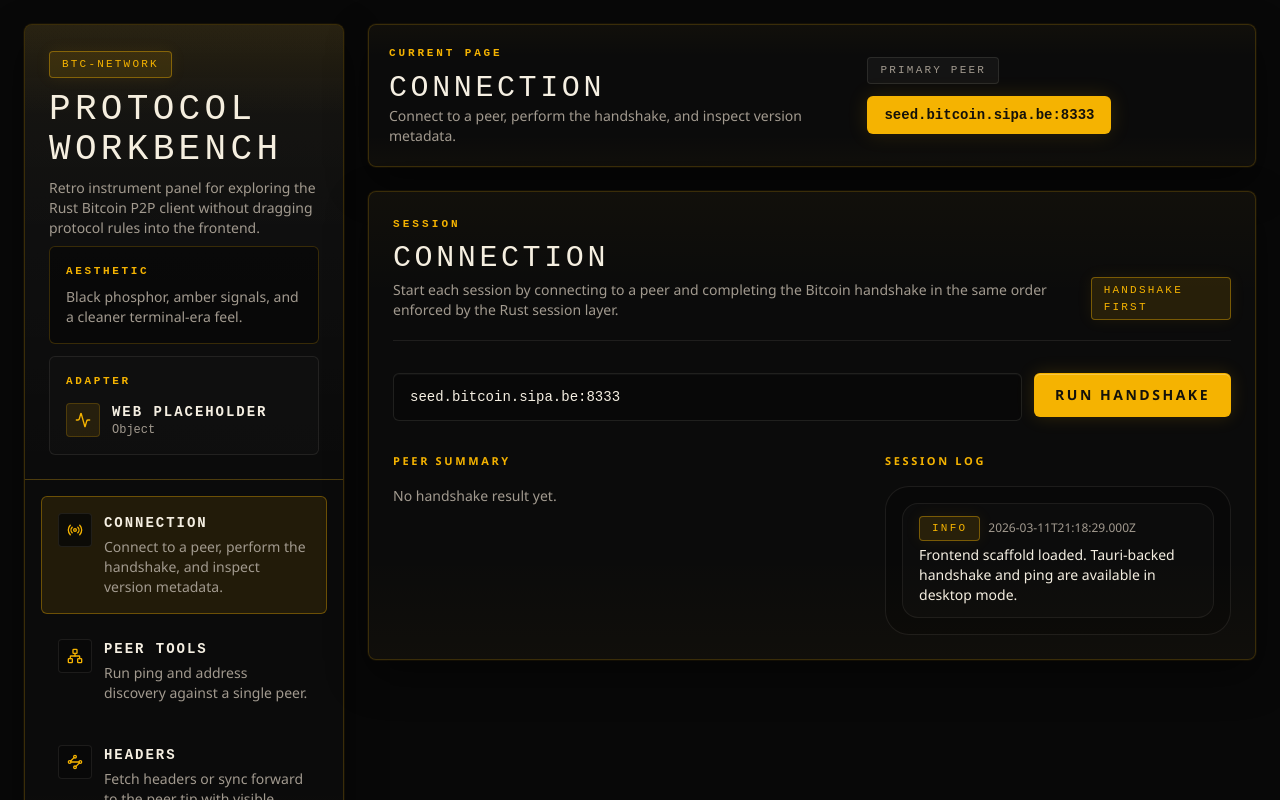
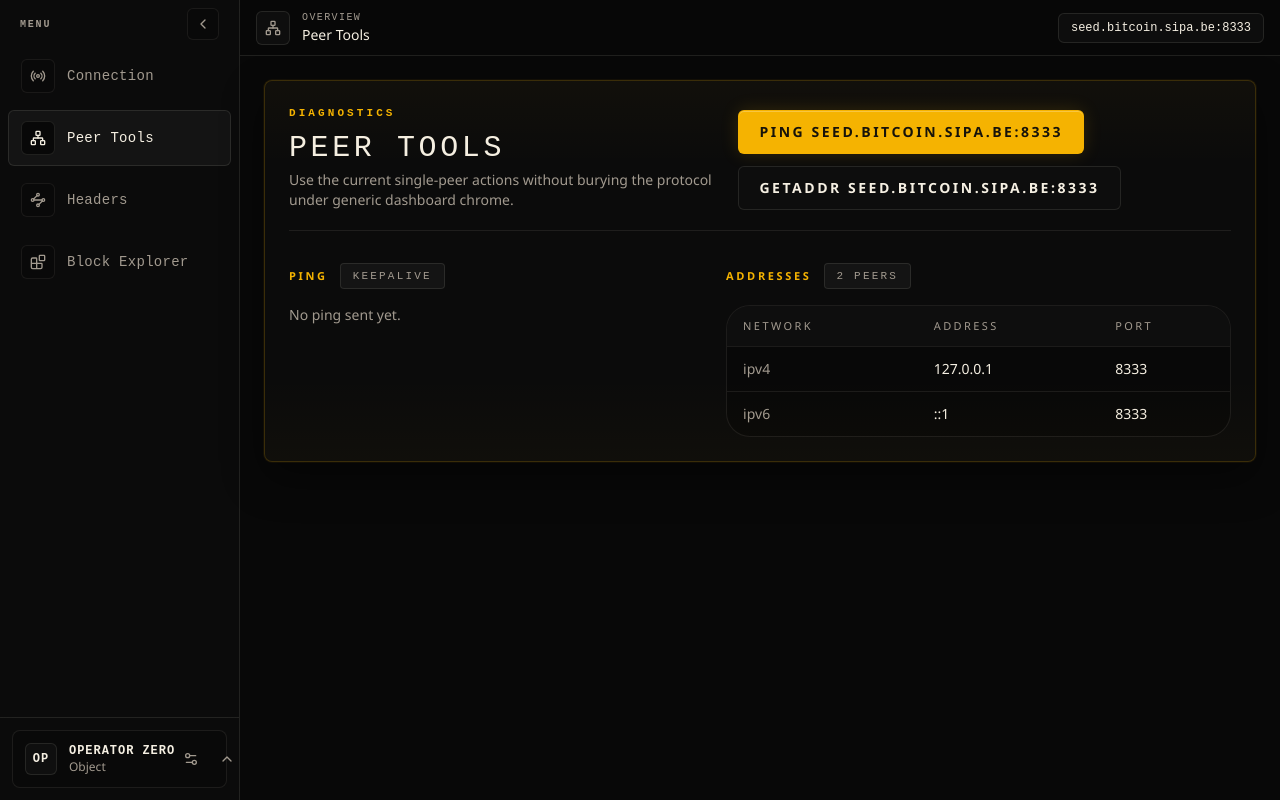
Before and after one commit to iamseki/btc-network, a React (Vite) app in the folder apps/web/: page / in a window 1280 px wide. Shown: the top 800 px of the page. Built offline with nearby package versions, Linux system fonts and the light colour scheme.

Commit message:
feat: menu bar

```diff
--- a/apps/web/package.json
+++ b/apps/web/package.json
@@ -21,10 +21,12 @@
     "tailwindcss": "^4.2.1"
   },
   "devDependencies": {
+    "@testing-library/react": "^16.3.2",
     "@types/node": "^25.4.0",
     "@types/react": "^19.1.2",
     "@types/react-dom": "^19.1.2",
     "@vitejs/plugin-react": "^5.0.0",
+    "jsdom": "^28.1.0",
     "typescript": "^5.8.2",
     "vite": "^7.0.0",
     "vitest": "^3.1.1"
--- a/apps/web/src/App.tsx
+++ b/apps/web/src/App.tsx
@@ -1,10 +1,17 @@
-import { Activity, Blocks, Network, Radio, Waypoints } from "lucide-react";
+import { Blocks, Network, Radio, Waypoints } from "lucide-react";
 import { useState } from "react";
 
 import { appPages, type AppPageId } from "./app/page-registry";
 import { prependLogEvent } from "./app/log-events";
-import { Badge } from "./components/ui/badge";
-import { Card, CardContent, CardDescription, CardHeader, CardTitle } from "./components/ui/card";
+import {
+  Sidebar,
+  SidebarContent,
+  SidebarFooter,
+  SidebarGroup,
+  SidebarNavButton,
+  SidebarProfile,
+  SidebarTrigger,
+} from "./components/ui/sidebar";
 import { BlocksPage } from "./pages/blocks-page";
 import { ConnectionPage } from "./pages/connection-page";
 import { HeadersPage } from "./pages/headers-page";
@@ -17,7 +24,8 @@ const sampleBlockHash =
   "000000000019d6689c085ae165831e934ff763ae46a2a6c172b3f1b60a8ce26f";
 
 export function App() {
-  const [selectedPage, setSelectedPage] = useState<AppPageId>("connection");
+  const [selectedPage, setSelectedPage] = useState<AppPageId>("peer-tools");
+  const [sidebarCollapsed, setSidebarCollapsed] = useState(false);
   const [client] = useState(() => getAppClient());
   const [node, setNode] = useState(defaultNode);
   const pageIcons = {
@@ -77,6 +85,8 @@ export function App() {
   }));
 
   const page = appPages.find((entry) => entry.id === selectedPage)!;
+  const currentPageIcon = pageIcons[selectedPage];
+  const runtimeLabel = client.constructor.name || "web-client";
 
   function pushEvent(level: "info" | "warn" | "error", message: string) {
     setEvents((current) =>
@@ -123,108 +133,83 @@ export function App() {
 
   return (
     <div className="min-h-screen bg-background text-foreground">
-      <div className="mx-auto grid min-h-screen w-full max-w-[1600px] gap-6 px-4 py-4 lg:grid-cols-[320px_minmax(0,1fr)] lg:px-6 lg:py-6">
-        <Card className="overflow-hidden">
-          <CardHeader className="gap-8 border-b border-primary/20 bg-[linear-gradient(180deg,rgba(245,179,1,0.07),rgba(0,0,0,0)_20%),linear-gradient(180deg,rgba(255,255,255,0.03),rgba(255,255,255,0))]">
-            <div className="space-y-3">
-              <Badge>btc-network</Badge>
-              <div className="space-y-2">
-                <CardTitle className="text-4xl">Protocol Workbench</CardTitle>
-                <CardDescription>
-                  Retro instrument panel for exploring the Rust Bitcoin P2P client without
-                  dragging protocol rules into the frontend.
-                </CardDescription>
+      <div
+        className={`grid min-h-screen w-full ${
+          sidebarCollapsed
+            ? "lg:grid-cols-[72px_minmax(0,1fr)]"
+            : "lg:grid-cols-[240px_minmax(0,1fr)]"
+        }`}
+      >
+        <Sidebar className="min-h-screen">
+          <SidebarContent className="space-y-3 py-2">
+            <SidebarGroup label={undefined}>
+              <div
+                className={
+                  sidebarCollapsed
+                    ? "flex justify-center px-2"
+                    : "flex items-center justify-between px-3"
+                }
+              >
+                {sidebarCollapsed ? null : (
+                  <p className="font-mono text-[10px] font-semibold uppercase tracking-[0.18em] text-muted-foreground">
+                    Menu
+                  </p>
+                )}
+                <SidebarTrigger
+                  collapsed={sidebarCollapsed}
+                  className="shrink-0"
+                  onClick={() => setSidebarCollapsed((current) => !current)}
+                />
               </div>
-            </div>
-
-            <div className="grid gap-3">
-              <div className="rounded-[6px] border border-primary/20 bg-background/80 p-4">
-                <p className="font-mono text-[11px] font-semibold uppercase tracking-[0.24em] text-primary">
-                  Aesthetic
-                </p>
-                <p className="mt-2 text-sm text-muted-foreground">
-                  Black phosphor, amber signals, and a cleaner terminal-era feel.
-                </p>
-              </div>
-              <div className="rounded-[6px] border border-border/80 bg-muted/40 p-4">
-                <p className="font-mono text-[11px] font-semibold uppercase tracking-[0.24em] text-primary">
-                  Adapter
-                </p>
-                <div className="mt-3 flex items-center gap-3">
-                  <div className="rounded-[4px] border border-primary/20 bg-primary/10 p-2 text-primary">
-                    <Activity className="h-4 w-4" />
-                  </div>
-                  <div>
-                    <p className="font-mono text-sm font-semibold uppercase tracking-[0.14em] text-foreground">
-                      Web Placeholder
-                    </p>
-                    <p className="font-mono text-xs text-muted-foreground">
-                      {client.constructor.name || "web-client"}
-                    </p>
-                  </div>
-                </div>
-              </div>
-            </div>
-          </CardHeader>
-
-          <CardContent className="p-4">
-            <nav className="grid gap-2">
+              <nav className="grid gap-1.5" aria-label="Primary">
                 {appPages.map((entry) => {
                   const Icon = pageIcons[entry.id];
                   return (
-                  <button
+                    <SidebarNavButton
                       key={entry.id}
                       type="button"
-                    className={
-                      entry.id === selectedPage
-                        ? "group cursor-pointer rounded-[6px] border border-primary/35 bg-primary/10 px-4 py-4 text-left transition-colors"
-                        : "group cursor-pointer rounded-[6px] border border-transparent bg-transparent px-4 py-4 text-left transition-colors hover:border-border hover:bg-muted/40"
-                    }
+                      active={entry.id === selectedPage}
+                      icon={<Icon className="h-4 w-4" />}
+                      collapsed={sidebarCollapsed}
+                      title={entry.title}
+                      tooltip={entry.title}
                       onClick={() => setSelectedPage(entry.id)}
-                  >
-                    <div className="flex items-start gap-3">
-                      <div className="rounded-[4px] border border-border/80 bg-background/80 p-2 text-primary">
-                        <Icon className="h-4 w-4" />
-                      </div>
-                      <div className="space-y-1">
-                        <p className="font-mono text-sm font-semibold uppercase tracking-[0.14em] text-foreground">
-                          {entry.title}
-                        </p>
-                        <p className="text-sm text-muted-foreground">{entry.description}</p>
-                      </div>
-                    </div>
-                  </button>
+                    />
                   );
                 })}
               </nav>
-          </CardContent>
-        </Card>
+            </SidebarGroup>
+          </SidebarContent>
 
-        <main className="flex min-w-0 flex-col gap-6">
-          <Card className="overflow-hidden">
-            <CardContent className="flex flex-col gap-5 p-5 sm:flex-row sm:items-center sm:justify-between">
-              <div className="space-y-2">
-                <p className="font-mono text-[11px] font-semibold uppercase tracking-[0.26em] text-primary">
-                  Current page
+          <SidebarFooter>
+            <SidebarProfile collapsed={sidebarCollapsed} name="Operator Zero" role={runtimeLabel} />
+          </SidebarFooter>
+        </Sidebar>
+
+        <main className="flex min-w-0 flex-col bg-background">
+          <header className="sticky top-0 z-10 flex h-14 items-center gap-3 border-b border-border bg-background/95 px-4 backdrop-blur">
+            <div className="flex min-w-0 items-center gap-3">
+              <div className="rounded-md border border-border bg-muted/60 p-2 text-muted-foreground">
+                {(() => {
+                  const PageIcon = currentPageIcon;
+                  return <PageIcon className="h-4 w-4" />;
+                })()}
+              </div>
+              <div className="min-w-0">
+                <p className="truncate font-mono text-[10px] font-medium uppercase tracking-[0.14em] text-muted-foreground">
+                  Overview
                 </p>
-                <div>
-                  <h2 className="font-serif text-3xl uppercase tracking-[0.12em] text-foreground">
-                    {page.title}
-                  </h2>
-                  <p className="text-sm text-muted-foreground">{page.description}</p>
+                <p className="truncate text-sm text-foreground">{page.title}</p>
               </div>
             </div>
-
-              <div className="flex flex-wrap items-center gap-3">
-                <Badge variant="muted">Primary peer</Badge>
-                <div className="rounded-[6px] border border-primary/50 bg-primary px-4 py-2 font-mono text-sm font-semibold text-primary-foreground shadow-[0_0_20px_rgba(245,179,1,0.15)]">
+            <div className="ml-auto flex items-center gap-3">
+              <div className="rounded-md border border-border bg-card px-3 py-1.5 font-mono text-xs text-foreground">
                 {node}
               </div>
             </div>
-            </CardContent>
-          </Card>
+          </header>
 
-          <div className="grid gap-6">
+          <div className="grid gap-6 p-4 lg:p-6">
             {selectedPage === "connection" ? (
               <ConnectionPage
                 node={node}
--- /dev/null
+++ b/apps/web/src/components/ui/sidebar.tsx
@@ -0,0 +1,182 @@
+import { ChevronLeft, ChevronRight, ChevronUp, Settings2 } from "lucide-react";
+import type { ButtonHTMLAttributes, HTMLAttributes, ReactNode } from "react";
+
+import { cn } from "@/lib/utils";
+
+export function Sidebar({ className, ...props }: HTMLAttributes<HTMLElement>) {
+  return (
+    <aside
+      className={cn(
+        "flex h-full flex-col border-r border-border bg-card/70 backdrop-blur-sm",
+        className,
+      )}
+      {...props}
+    />
+  );
+}
+
+export function SidebarTrigger({
+  collapsed = false,
+  className,
+  ...props
+}: ButtonHTMLAttributes<HTMLButtonElement> & { collapsed?: boolean }) {
+  const Icon = collapsed ? ChevronRight : ChevronLeft;
+
+  return (
+    <button
+      className={cn(
+        "inline-flex h-8 w-8 cursor-pointer items-center justify-center rounded-md border border-border/70 bg-background/50 text-muted-foreground transition-colors hover:bg-muted hover:text-foreground focus-visible:ring-2 focus-visible:ring-ring outline-none",
+        className,
+      )}
+      {...props}
+    >
+      <Icon className="h-4 w-4" />
+      <span className="sr-only">{collapsed ? "Expand sidebar" : "Collapse sidebar"}</span>
+    </button>
+  );
+}
+
+export function SidebarHeader({ className, ...props }: HTMLAttributes<HTMLDivElement>) {
+  return (
+    <div
+      className={cn("border-b border-border px-3 py-3", className)}
+      {...props}
+    />
+  );
+}
+
+export function SidebarContent({ className, ...props }: HTMLAttributes<HTMLDivElement>) {
+  return <div className={cn("flex-1 px-2 py-3", className)} {...props} />;
+}
+
+export function SidebarGroup({
+  className,
+  label,
+  children,
+  ...props
+}: HTMLAttributes<HTMLDivElement> & { label?: string; children: ReactNode }) {
+  return (
+    <section className={cn("space-y-2", className)} {...props}>
+      {label ? (
+        <p className="px-2 font-mono text-[10px] font-semibold uppercase tracking-[0.18em] text-muted-foreground">
+          {label}
+        </p>
+      ) : null}
+      {children}
+    </section>
+  );
+}
+
+export function SidebarFooter({ className, ...props }: HTMLAttributes<HTMLDivElement>) {
+  return (
+    <div
+      className={cn("border-t border-border px-3 py-3", className)}
+      {...props}
+    />
+  );
+}
+
+export function SidebarProfile({
+  collapsed = false,
+  name,
+  role,
+  ...props
+}: HTMLAttributes<HTMLDivElement> & {
+  collapsed?: boolean;
+  name: string;
+  role: string;
+}) {
+  return (
+    <div
+      className={cn(
+        "flex items-center rounded-lg border border-border/80 bg-background/40",
+        collapsed ? "justify-center px-0 py-3" : "justify-between px-3 py-3",
+      )}
+      {...props}
+    >
+      <div className={cn("flex items-center", collapsed ? "justify-center" : "gap-3")}>
+        <div className="flex h-8 w-8 items-center justify-center rounded-md border border-border bg-muted/60 font-mono text-xs font-semibold uppercase tracking-[0.08em] text-foreground">
+          OP
+        </div>
+        {collapsed ? null : (
+          <div className="min-w-0">
+            <p className="truncate font-mono text-xs font-semibold uppercase tracking-[0.08em] text-foreground">
+              {name}
+            </p>
+            <p className="truncate text-xs text-muted-foreground">{role}</p>
+          </div>
+        )}
+      </div>
+      {collapsed ? null : (
+        <div className="flex items-center gap-1 text-muted-foreground">
+          <button
+            type="button"
+            className="inline-flex h-8 w-8 items-center justify-center rounded-md border border-transparent hover:bg-muted hover:text-foreground"
+            title="Settings"
+          >
+            <Settings2 className="h-4 w-4" />
+          </button>
+          <button
+            type="button"
+            className="inline-flex h-8 w-8 items-center justify-center rounded-md border border-transparent hover:bg-muted hover:text-foreground"
+            title="Open profile"
+          >
+            <ChevronUp className="h-4 w-4" />
+          </button>
+        </div>
+      )}
+    </div>
+  );
+}
+
+type SidebarNavButtonProps = ButtonHTMLAttributes<HTMLButtonElement> & {
+  active?: boolean;
+  collapsed?: boolean;
+  icon?: ReactNode;
+  title: string;
+  description?: string;
+  tooltip?: string;
+};
+
+export function SidebarNavButton({
+  active = false,
+  collapsed = false,
+  className,
+  icon,
+  title,
+  tooltip,
+  ...props
+}: SidebarNavButtonProps) {
+  return (
+    <button
+      className={cn(
+        "flex w-full cursor-pointer rounded-md border px-3 py-2.5 text-left transition-colors outline-none focus-visible:ring-2 focus-visible:ring-ring",
+        collapsed ? "items-center justify-center" : "items-center gap-3",
+        active
+          ? "border-border bg-muted text-foreground"
+          : "border-transparent bg-transparent text-muted-foreground hover:bg-muted hover:text-foreground",
+        className,
+      )}
+      title={collapsed ? tooltip ?? title : tooltip}
+      {...props}
+    >
+      <span
+        className={cn(
+          "rounded-md border p-2",
+          active
+            ? "border-border bg-background text-foreground"
+            : "border-border/70 bg-background/55 text-muted-foreground",
+        )}
+      >
+        {icon}
+      </span>
+      {collapsed ? null : (
+        <span className="min-w-0">
+          <span className="block font-mono text-sm font-medium tracking-[0.02em] text-inherit">
+            {title}
+          </span>
+        </span>
+      )}
+    </button>
+  );
+}
--- a/apps/web/vite.config.ts
+++ b/apps/web/vite.config.ts
@@ -1,4 +1,4 @@
-import { defineConfig } from "vite";
+import { defineConfig } from "vitest/config";
 import react from "@vitejs/plugin-react";
 import tailwindcss from "@tailwindcss/vite";
 import path from "node:path";
@@ -12,6 +12,6 @@ export default defineConfig({
   },
   test: {
     environment: "node",
-    include: ["src/**/*.test.ts"],
+    include: ["src/**/*.test.ts", "src/**/*.test.tsx"],
   },
 });
```
Also changed, not shown: 2 other files (tests, documents, lock files or other folders). Lines whose indentation alone changed are shown as unchanged.
